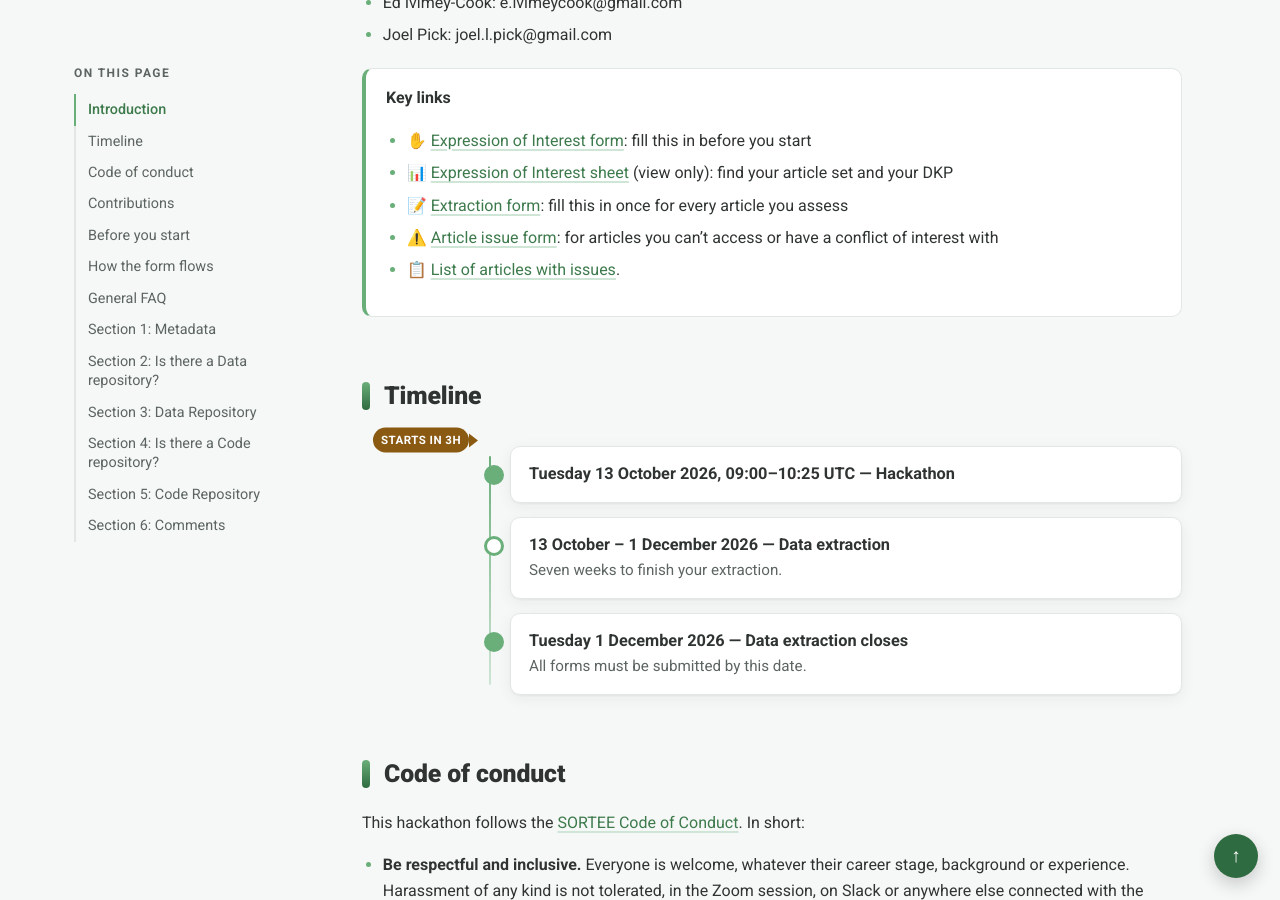
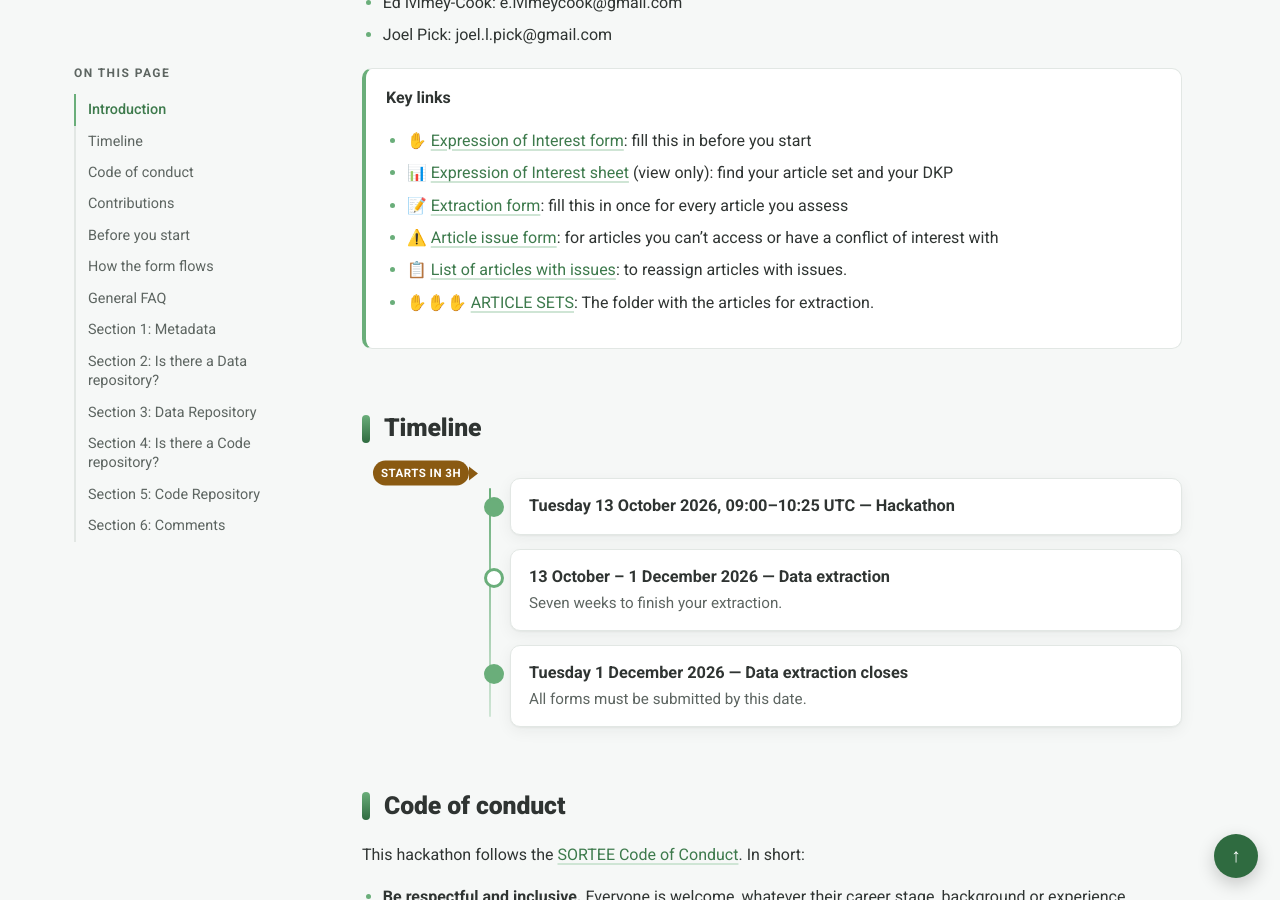
Before and after one commit to EIvimeyCook/Data-Code_Society, a Jekyll site: the page built from FAQ.md, in a window 1280 px wide and 900 px high, scrolled down 1127 px. Built offline with Jekyll 4.4.1, drawn with Linux system fonts in a browser that asks for light colours; our own code applies the rules of GitHub Pages for plain Markdown files.

Commit message:
Update FAQ.md

```diff
--- a/FAQ.md
+++ b/FAQ.md
@@ -23,7 +23,8 @@ If you have any problems, check this FAQ first, then message one of the organise
 > - 📊 [Expression of Interest sheet](https://docs.google.com/spreadsheets/d/1_Uxsps8yqHjhKl4gGOsFU5jT48kyc-Arl57u_1bD2pU/edit?usp=sharing) (view only): find your article set and your DKP
 > - 📝 [Extraction form](https://forms.gle/PnGqVbRk6bJ8Er1B8): fill this in once for every article you assess
 > - ⚠️ [Article issue form](https://forms.gle/LnqXYE43wCtrMsGL9): for articles you can't access or have a conflict of interest with
-> - 📋 [List of articles with issues](https://docs.google.com/spreadsheets/d/11mONSJrb2C07NeqF1wBJxODaC4iV5HBYaD2DRpMVZA4/edit?usp=sharing).
+> - 📋 [List of articles with issues](https://docs.google.com/spreadsheets/d/11mONSJrb2C07NeqF1wBJxODaC4iV5HBYaD2DRpMVZA4/edit?usp=sharing): to reassign articles with issues.
+> - ✋✋✋ [ARTICLE SETS](https://drive.google.com/drive/folders/1Lut27ktdh6-s9QBc1FZLZAtPwQiUfLOU?usp=sharing): The folder with the articles for extraction.
 
 ---
 
```
